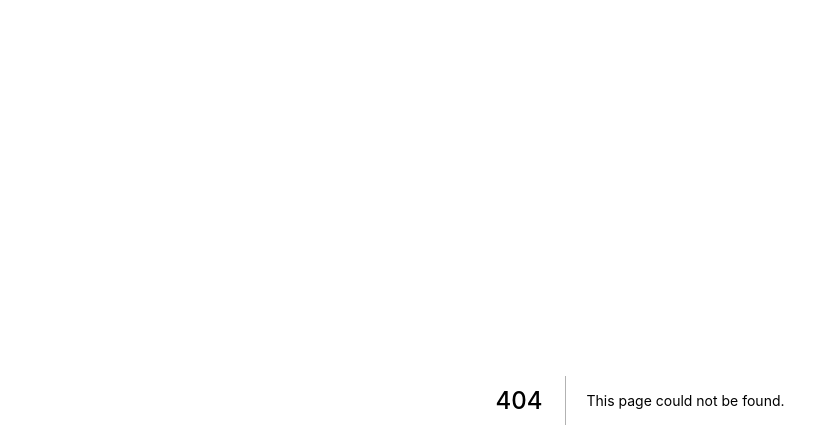
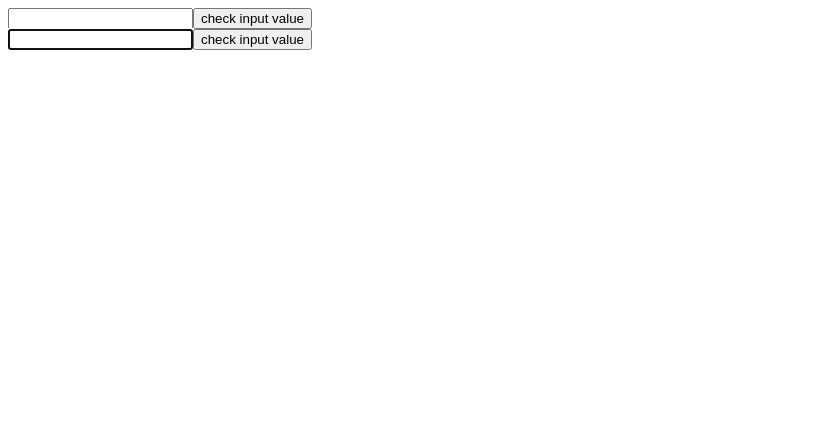
Before and after one commit to yanze-yang/Learn-React, a Next.js app: page /fundamentals/refs/RefsDemo in a window 1280 px wide. Before the commit this address had no page. Shown: the top 448 px of the page, without its empty margins (0-839 px from the left). Built offline with nearby package versions, Linux system fonts and the light colour scheme.

Commit message:
add refs

```diff
--- /dev/null
+++ b/pages/fundamentals/refs/RefsDemo.js
@@ -0,0 +1,55 @@
+import React, { Component } from "react";
+
+class RefsDemo extends Component {
+  constructor(props) {
+    super(props);
+    // approach 1: React.createRef();
+    this.inputRef = React.createRef();
+
+    // older approach: callback ref
+    this.callbackRef = null;
+    this.setCallbackRef = (element) => {
+      this.callbackRef = element;
+    };
+  }
+
+  componentDidMount() {
+    // this.inputRef.current accesses the input DOM
+    this.inputRef.current.focus();
+    console.log(this.inputRef);
+
+    // this.callbackRef directly accesses the input DOM, no current
+    // React will call the ref callback with the DOM when the component mounts,
+    // and call it with null when the component unmounts.
+    // we need check if the value is not null.
+    if (this.callbackRef) {
+      this.callbackRef.focus();
+      console.log(this.callbackRef);
+    }
+  }
+
+  clickHandler = () => {
+    alert(this.inputRef.current.value);
+  };
+
+  clickHandler2 = () => {
+    alert(this.callbackRef.value);
+  };
+
+  render() {
+    return (
+      <div>
+        <div>
+          <input type="text" ref={this.inputRef} />
+          <button onClick={this.clickHandler}>check input value</button>
+        </div>
+        <div>
+          <input type="text" ref={this.setCallbackRef} />
+          <button onClick={this.clickHandler2}>check input value</button>
+        </div>
+      </div>
+    );
+  }
+}
+
+export default RefsDemo;
--- a/pages/fundamentals/refs/index.js
+++ b/pages/fundamentals/refs/index.js
@@ -1,10 +1,12 @@
 import React from "react";
 import Footer from "../../components/Footer";
+import RefsDemo from "./RefsDemo";
 
 const App = () => {
   return (
     <div>
       -> 🎛 Open Consol
+      <RefsDemo />
       <Footer />
     </div>
   );
--- a/pages/main/index.js
+++ b/pages/main/index.js
@@ -27,7 +27,7 @@ const Index = () => {
           </Link>
         </div>
         <div>
-          <Link href="fundamentals/ref">
+          <Link href="fundamentals/refs">
             <a>- Ref</a>
           </Link>
         </div>
```
Also changed, not shown: 1 other file (tests, documents, lock files or other folders).
